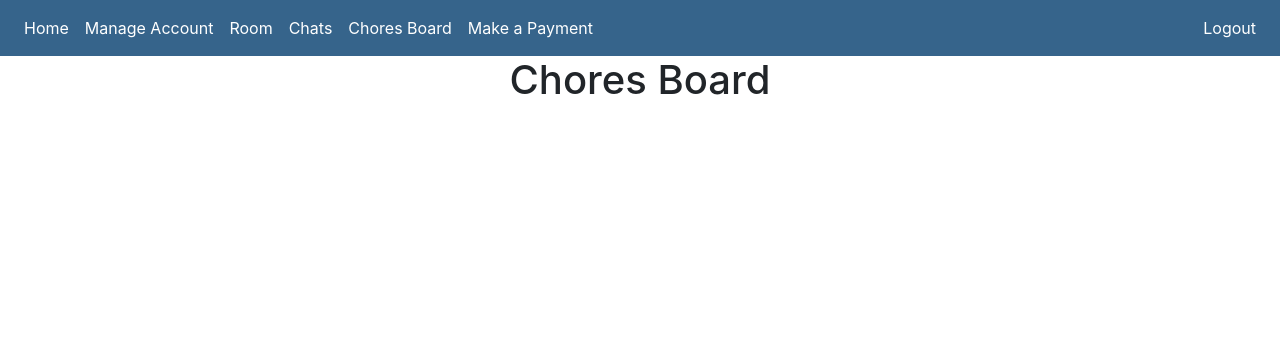
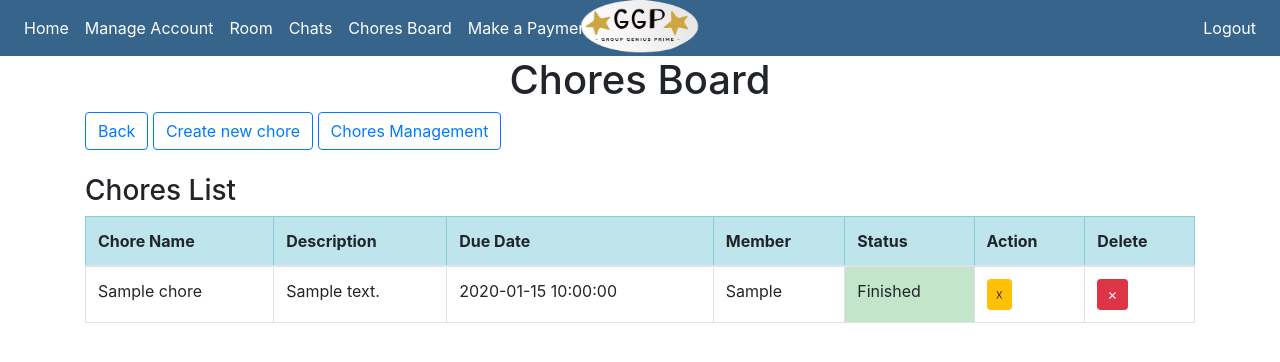
Before and after one commit to Nathanlenk/GroupGeniusPrime, a Flask app: page /chores-board in a window 1280 px wide. Shown: the top 362 px of the page. Run offline with Flask 2, Linux system fonts and the light colour scheme; a user stored in the database is signed in; tables that the repository leaves empty hold one stand-in row (values such as "Sample post"); some libraries are stand-ins or nearby versions.

Commit message:
merged and more design updates

```diff
--- a/website/__init__.py
+++ b/website/__init__.py
@@ -16,10 +16,12 @@ def create_app():
     from .views import views
     from .auth import auth
     from .room import room
+    from .chores import chores
 
     app.register_blueprint(views, url_prefix='/')
     app.register_blueprint(auth, url_prefix='/')
     app.register_blueprint(room, url_prefix='/')
+    app.register_blueprint(chores, url_prefix='/')
 
     from .models import User, Note, Room, Chore
     create_database(app)
--- a/website/auth.py
+++ b/website/auth.py
@@ -125,12 +125,6 @@ def chats():
     return render_template("chats.html", user=current_user)
 
 
-@auth.route('/chores-board')
-@login_required
-def chores_board():
-    return render_template("chore_board.html", user=current_user)
-
-
 @auth.route('/make-payment', methods=['GET', 'POST'])
 @login_required
 def make_payment():
--- /dev/null
+++ b/website/chores.py
@@ -0,0 +1,119 @@
+from flask import Blueprint, render_template, request, flash, redirect, url_for, jsonify
+from .models import User, Room, Chore
+from werkzeug.security import generate_password_hash, check_password_hash
+from . import db
+from flask_login import login_user, login_required, logout_user, current_user
+from datetime import date
+import json
+
+chores = Blueprint('chores', __name__)
+
+@chores.route('/chores-board', methods=['GET', 'POST'])
+@login_required
+def chores_dashboard():
+    current_room_id = current_user.room_id
+    current_room = Room.query.filter_by(id=current_room_id).first()
+    return render_template("chores_board.html",user=current_user, room=current_room)
+
+
+@chores.route('/chore-creation', methods=['GET', 'POST'])
+@login_required
+def chore_creation():
+    current_room_id = current_user.room_id
+    current_room = Room.query.filter_by(id=current_room_id).first()
+    if request.method == 'POST':
+        choreName = request.form.get('choreName')
+        description = request.form.get('description')
+        day = int(request.form.get('day'))
+        month = int(request.form.get('month'))
+        year = int(request.form.get('year'))
+        dueDate = date(year, month, day)
+        roommate = request.form.get('roommate')
+
+        assignee = User.query.filter_by(firstName=roommate).first()
+
+        if len(choreName) < 2:
+            flash(' Chore name is too short.', category='error')
+        elif len(choreName) > 20:
+            flash(' Chore name is too long.', category='error')
+        else:
+            new_chore = Chore(choreName=choreName,assignee= assignee.firstName, description=description,due_date = dueDate, user_id = int(assignee.id), room_id = int(current_room_id))
+            db.session.add(new_chore)
+            flash('Chore created!', category='success')
+            db.session.commit()
+            return render_template("chores_board.html", user=current_user,room=current_room)
+
+    return render_template("chore_creation.html",user=current_user, room=current_room)
+
+@chores.route('/chores-management', methods=['GET', 'POST'])
+@login_required
+def chores_management():
+    current_room_id = current_user.room_id
+    current_room = Room.query.filter_by(id=current_room_id).first()
+    if request.method == 'POST':
+        choreName = request.form.get('choreName')
+        temp = choreName.split(" - ")
+        choreName = temp[0]
+        assigneeName = temp[1]
+        choreName_new = request.form.get('choreName_new')
+        description_new = request.form.get('description')
+        day_new = int(request.form.get('day'))
+        month_new = int(request.form.get('month'))
+        year_new = int(request.form.get('year'))
+        dueDate_new = date(year_new, month_new, day_new)
+        roommate_new = request.form.get('roommate')
+
+        #new_assignee = User.query.filter_by(firstName=roommate_new).first()
+        chore = Chore.query.filter_by(choreName=choreName,assignee=assigneeName).first()
+
+        if len(choreName_new) < 2:
+            flash(' Chore name is too short.', category='error')
+        elif len(choreName_new) > 20:
+            flash(' Chore name is too long.', category='error')
+        else:
+            if choreName_new:
+                chore.choreName = choreName_new
+            if description_new:
+                chore.description = description_new
+            if dueDate_new:
+                chore.due_date = dueDate_new
+            if roommate_new:
+                chore.assignee = roommate_new
+            db.session.commit()
+            flash('Chore updated', category='success')
+
+    return render_template("chores_management.html",user=current_user, room=current_room)
+
+
+@chores.route('/delete-chore', methods=['POST'])
+@login_required
+def delete_chore():
+    chore = json.loads(request.data)
+    choreID = chore['choreID']
+    chore = Chore.query.get(choreID)
+    if chore:
+        db.session.delete(chore)
+        db.session.commit()
+    return jsonify({})
+
+@chores.route('/check-chore', methods=['POST'])
+@login_required
+def check_chore():
+    chore = json.loads(request.data)
+    choreID = chore['choreID']
+    chore = Chore.query.get(choreID)
+    if chore:
+        chore.status = 1
+        db.session.commit()
+    return jsonify({})
+
+@chores.route('/uncheck-chore', methods=['POST'])
+@login_required
+def uncheck_chore():
+    chore = json.loads(request.data)
+    choreID = chore['choreID']
+    chore = Chore.query.get(choreID)
+    if chore:
+        chore.status = 0
+        db.session.commit()
+    return jsonify({})
--- a/website/models.py
+++ b/website/models.py
@@ -44,7 +44,8 @@ class Chore(db.Model):
     choreName = db.Column(db.String(30))
     description = db.Column(db.String(200))
     status = db.Column(db.Boolean, default=False)
-    # due_date = db.Column(db.DateTime) # not ready
+    due_date = db.Column(db.DateTime)
+    assignee = db.Column(db.String(200))
 
     user_id = db.Column(db.Integer, db.ForeignKey('user.id'))  # connect with user/ many-to-one
     room_id = db.Column(db.Integer, db.ForeignKey('room.id'))  # connect with room/ many-to-one
--- a/website/static/index.js
+++ /dev/null
@@ -1,3 +0,0 @@
-$('#myModal').on('shown.bs.modal', function () {
-  $('#myInput').trigger('focus')
-})
--- a/website/templates/base.html
+++ b/website/templates/base.html
@@ -17,7 +17,15 @@
       <title>{% block title %}Home{% endblock %}</title>
         <style>
             .btn-primary, .btn-primary:hover, .btn-primary:active, .btn-primary:visited {
-    background-color: #2478b7 !important;
+            background-color: #2478b7 !important;
+            }
+            .navbar-nav-centered a {
+            float: none;
+            position: absolute;
+            top: 50%;
+            left: 50%;
+            transform: translate(-50%, -50%);
+            }
 }
         </style>
     </head>
@@ -33,6 +41,11 @@
             </button>
             <div class="collapse navbar-collapse" id="navbar">
               <div class="navbar-nav">
+                  <div class ="navbar-nav-centered">
+                    <a class="navbar-brand" href="/">
+                      <img src="/static/icon.png" width ="120" height="60" alt="">
+                     </a>
+                  </div>
                 {% if user.is_authenticated %}
                 <a style="color: #ffffff" class ="nav-item nav-link" id="home" href="/">Home</a>
                 <a style="color: #ffffff" class="nav-item nav-link" id="manageaccount" href="/manage-account">Manage Account</a>
--- a/website/templates/chore_board.html
+++ /dev/null
@@ -1,5 +0,0 @@
-{% extends "base.html" %}{% block title %}Chores{% endblock %}
-
-{% block content %}
-<h1 align = "center">Chores Board</h1>
-{% endblock %}
--- /dev/null
+++ b/website/templates/chores_board.html
@@ -0,0 +1,84 @@
+{% extends "base.html" %}{% block title %}Chores{% endblock %}
+
+{% block content %}
+<h1 align = "center">Chores Board</h1>
+
+{%if user.id == room.admin_id%}
+<button type="button" class="btn btn-outline-primary" onclick="window.location.href='{{ url_for( 'room.room_dashboard') }}';">Back</button>
+<button type="button" class="btn btn-outline-primary" onclick="window.location.href='{{ url_for( 'chores.chore_creation') }}';">Create new chore</button>
+<button type="button" class="btn btn-outline-primary" onclick="window.location.href='{{ url_for( 'chores.chores_management') }}';">Chores Management</button>
+{% endif %}
+<br>
+<br>
+
+<h3 align="left">Chores List</h3>
+
+<table class="table table-hover table-bordered">
+  <thead>
+    <tr class="table-info">
+      <th scope="col">Chore Name</th>
+      <th scope="col">Description</th>
+      <th scope="col">Due Date</th>
+      <th scope="col">Member</th>
+      <th scope="col">Status</th>
+      <th scope="col">Action</th>
+      {% if user.id == room.admin_id %}
+      <th scope="col">Delete</th>
+      {% endif %}
+    </tr>
+  </thead>
+
+  {% for chore in room.chores %}
+  <tbody>
+    <tr>
+      <td>{{chore.choreName}}</td>
+      <td>{{chore.description}}</td>
+      <td>{{chore.due_date}}</td>
+      <td>{{chore.assignee}}</td>
+      {% if chore.status == 0 %}
+      <td>Ongoing</td>
+      {% else %}
+      <td class="table-success" >Finished</td>
+      {% endif %}
+
+      {% if user.id == room.admin_id %}
+      <td align = "left">
+    {% if chore.status == 0 %}
+      <button type="button" class="btn btn-primary btn-sm" onClick="checkChore({{ chore.id }})">
+      <span aria-hidden="true">&check;</span>
+    </button>
+    {% else %}
+      <button type="button" class="btn btn-warning btn-sm" onClick="uncheckChore({{ chore.id }})">
+      <span aria-hidden="true">&#9747;</span>
+    </button>
+    </td>
+    {% endif %}
+
+    {% elif user.id == chore.user_id %}
+    {% if chore.status == 0 %}
+    <td align = "left">
+      <button type="button" class="btn btn-primary btn-sm" onClick="checkChore({{ chore.id }})">
+      <span aria-hidden="true">&check;</span>
+    </button>
+    </td>
+    {% else %}
+    <td align = "left">
+      <button type="button" class="btn btn-warning btn-sm" onClick="uncheckChore({{ chore.id }})">
+      <span aria-hidden="true">&#9747;</span>
+    </button>
+    </td>
+    {% endif %}
+    {% endif %}
+	{% if user.id == room.admin_id %}
+    <td align = "left">
+      <button type="button" class="btn btn-danger btn-sm" onClick="deleteChore({{ chore.id }})">
+      <span aria-hidden="true">&cross;</span>
+    </button>
+    </td>
+    </tr>
+    {% endif %}
+  </tbody>
+
+{% endfor %}
+</table>
+{% endblock %}
```
Also changed, not shown: website/room.py (+10 -8 lines), website/templates/chore_creation.html (added, +71 -0 lines), website/templates/chores_management.html (added, +81 -0 lines), website/templates/make_payment.html (+44 -21 lines), website/templates/room.html (+28 -19 lines), website/templates/room_creation.html (+29 -3 lines), website/templates/room_joining.html (+20 -10 lines), website/templates/room_management.html (+13 -3 lines), website/static/icon.png (added).
